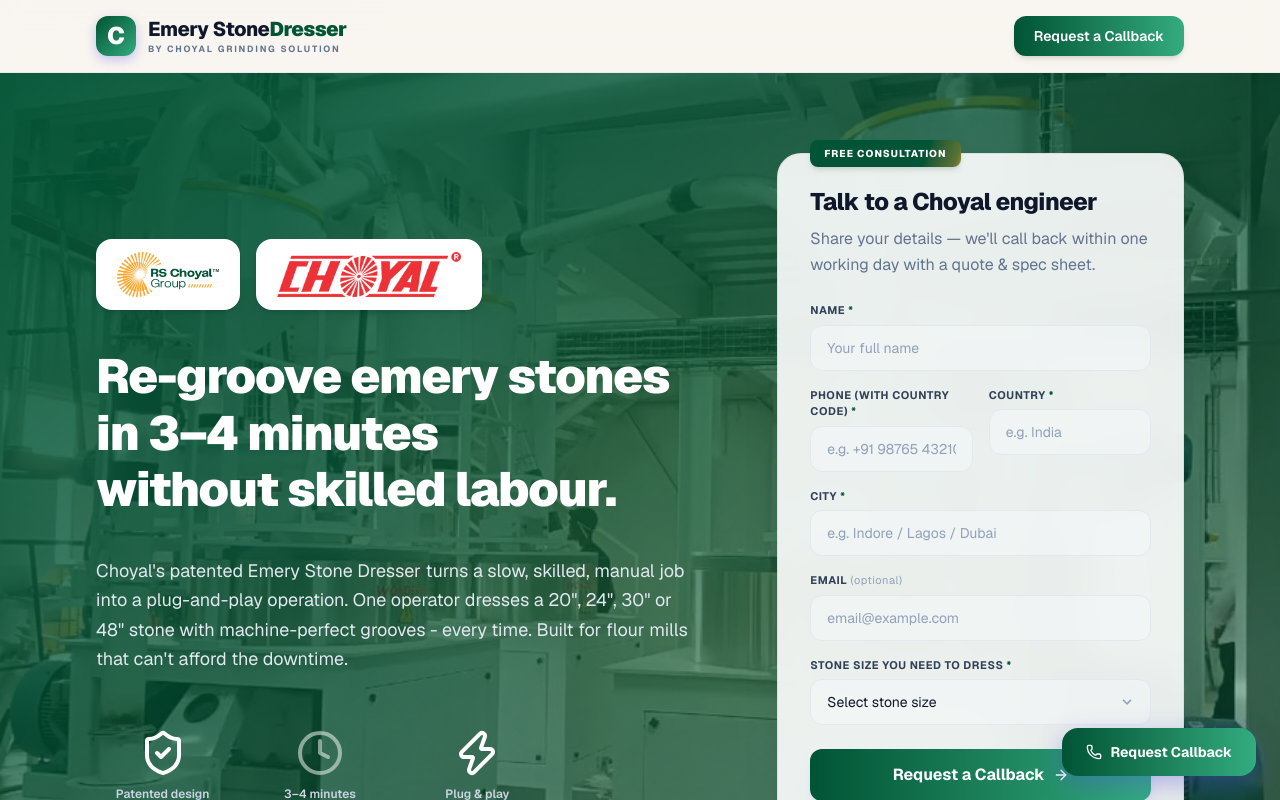
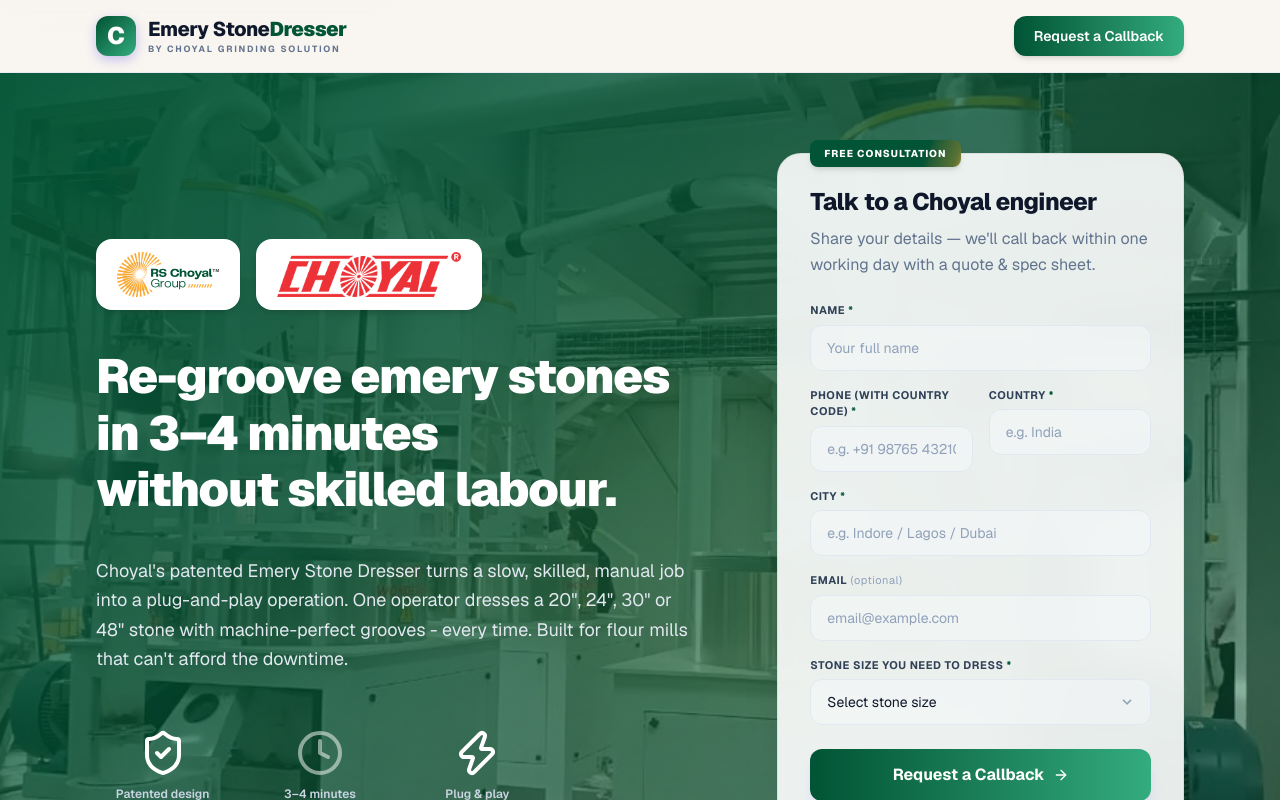
Before and after one commit to rahulkrishna-web/rschoyal, a Next.js app: page /stone-dresser in a window 1280 px wide. Shown: the top 800 px of the page. Built offline with nearby package versions, Linux system fonts and the light colour scheme.

Commit message:
feat: add conditional floating callback button that appears after hero section scroll

```diff
--- a/app/stone-dresser/page.tsx
+++ b/app/stone-dresser/page.tsx
@@ -35,7 +35,9 @@
 
 export default function StoneDresserPage() {
   const formRef = useRef<HTMLDivElement>(null);
+  const heroRef = useRef<HTMLDivElement>(null);
   const [isModalOpen, setIsModalOpen] = useState(false);
+  const [showFloatingCTA, setShowFloatingCTA] = useState(false);
   const [openFaqIndex, setOpenFaqIndex] = useState<number | null>(0);
 
   const carouselImages = [
@@ -63,6 +65,23 @@
     }, 5000);
     return () => clearInterval(timer);
   }, [carouselImages.length]);
+
+  useEffect(() => {
+    const observer = new IntersectionObserver(
+      ([entry]) => {
+        setShowFloatingCTA(!entry.isIntersecting);
+      },
+      { threshold: 0 }
+    );
+
+    if (heroRef.current) {
+      observer.observe(heroRef.current);
+    }
+
+    return () => {
+      observer.disconnect();
+    };
+  }, []);
 
   const scrollToForm = () => {
     if (formRef.current) {
@@ -257,7 +276,7 @@
       />
 
       {/* --- Main Lead Section - Aurora Slow Light Motion & Image Carousel --- */}
-      <section className="w-full px-6 sm:px-12 lg:px-16 xl:px-24 py-12 lg:py-20 relative z-10 lead-gradient">
+      <section ref={heroRef} className="w-full px-6 sm:px-12 lg:px-16 xl:px-24 py-12 lg:py-20 relative z-10 lead-gradient">
         {/* Background Image Carousel (Below/behind the overlay) */}
         <div className="absolute inset-0 overflow-hidden pointer-events-none z-0">
           {carouselImages.map((src, index) => (
@@ -894,15 +913,25 @@
       {/* CTA & Footer Section */}
       <CTASection mode="stone-dresser" onRequestCallback={scrollToForm} />
 
-      {/* Floating Callback button */}
-      <div className="fixed bottom-6 right-6 z-40 hidden sm:block">
-        <button
-          onClick={() => setIsModalOpen(true)}
-          className="bg-gradient-to-r from-brand-indigo to-brand-violet hover:from-brand-indigo-hover hover:to-brand-violet text-white font-bold py-3.5 px-6 rounded-2xl shadow-[0_8px_25px_rgba(79,70,229,0.35)] hover:shadow-[0_10px_30px_rgba(79,70,229,0.5)] hover:-translate-y-0.5 active:translate-y-0 transition-all duration-200 flex items-center space-x-2 text-sm cursor-pointer"
-        >
-          <Phone className="w-4 h-4" />
-          <span>Request Callback</span>
-        </button>
+      {/* Floating Bottom CTA Button */}
+      <div
+        className="fixed bottom-6 left-1/2 z-40 transition-all duration-500 ease-out flex items-center justify-center group hidden sm:flex"
+        style={{
+          transform: `translateX(-50%) translateY(${showFloatingCTA ? "0px" : "100px"}) scale(${showFloatingCTA ? 1 : 0.9})`,
+          opacity: showFloatingCTA ? 1 : 0,
+          pointerEvents: showFloatingCTA ? "auto" : "none",
+        }}
+      >
+        <div className="relative rounded-full p-[2px] animate-shimmer shadow-xl group-hover:shadow-2xl group-hover:shadow-black/20 group-hover:scale-105 transition-all duration-300">
+          {/* Main CTA Button */}
+          <button
+            onClick={() => setIsModalOpen(true)}
+            className="relative bg-gradient-to-r from-brand-primary to-brand-secondary text-white font-bold py-3.5 px-6 sm:px-8 rounded-full flex items-center gap-2 cursor-pointer whitespace-nowrap text-sm sm:text-base w-full h-full"
+          >
+            <span>Request a Callback</span>
+            <ArrowRight className="h-4 w-4" />
+          </button>
+        </div>
       </div>
 
       {/* Popup Modal Lead Form */}
```
